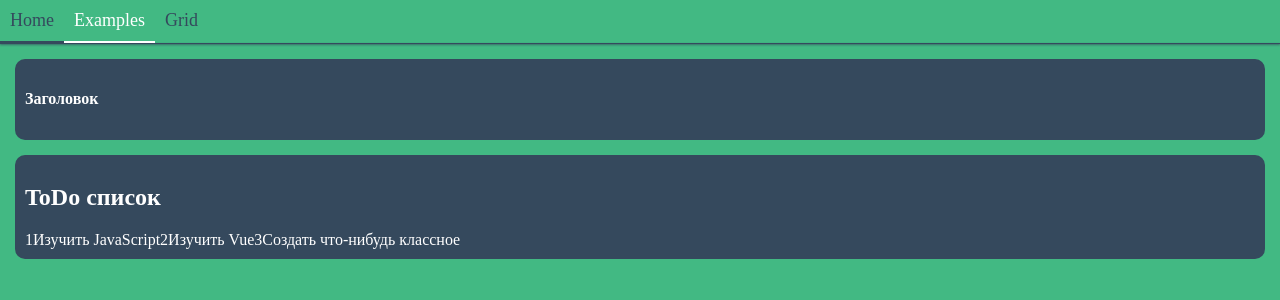
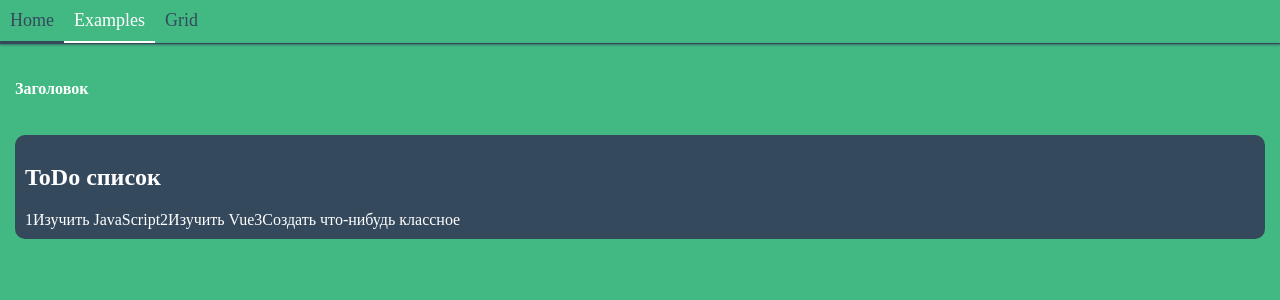
Before and after one commit to newbornfrontender/test-single-vue-app, a Vue app: page /examples in a window 1280 px wide. Shown: the top 300 px of the page. Built offline with nearby package versions, Linux system fonts and the light colour scheme; the HTML template or start-up script is replaced by a standard one.

Commit message:
Сменил класс с component на card

```diff
--- a/src/components/Examples/Greeting.vue
+++ b/src/components/Examples/Greeting.vue
@@ -1,5 +1,5 @@
 <template>
-  <section id="greeting" class="component">
+  <section id="greeting" class="card">
     <h1 class="title title--main">{{ title }}</h1>
   </section>
 </template>
```
